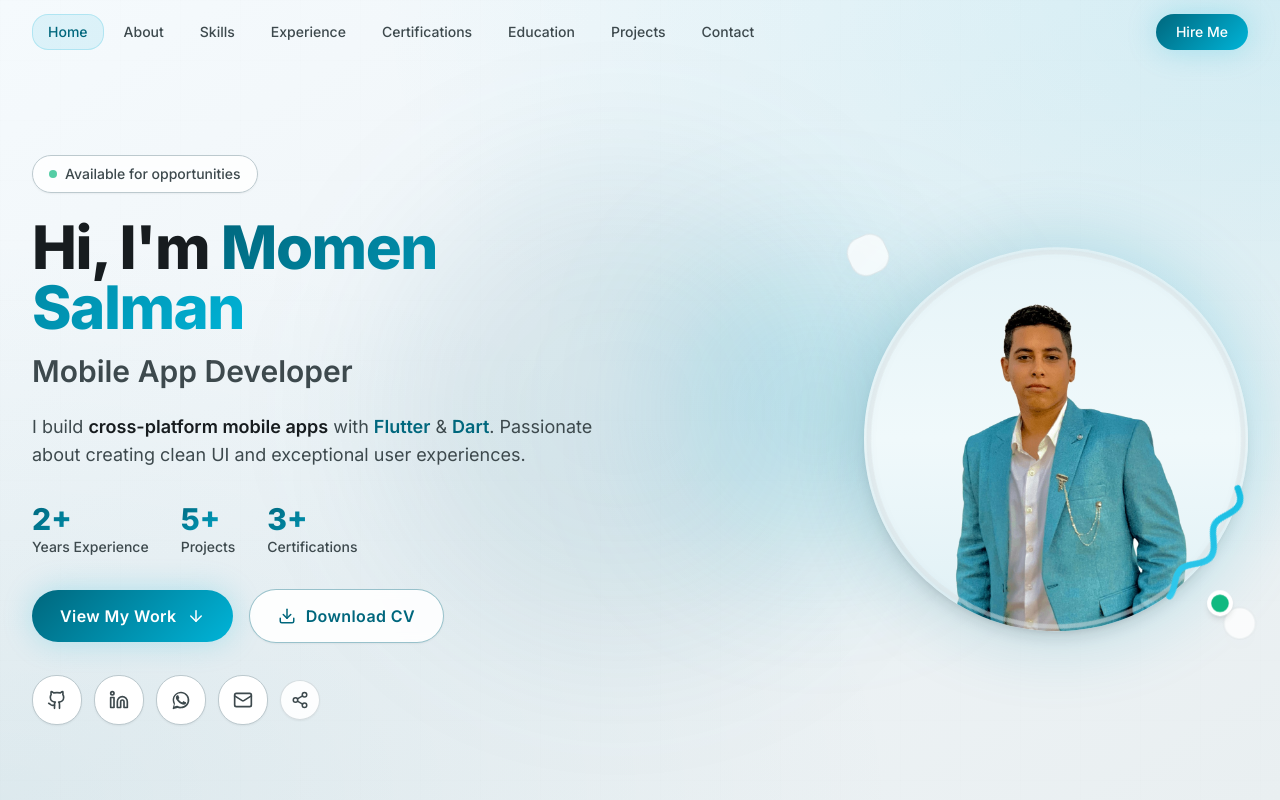
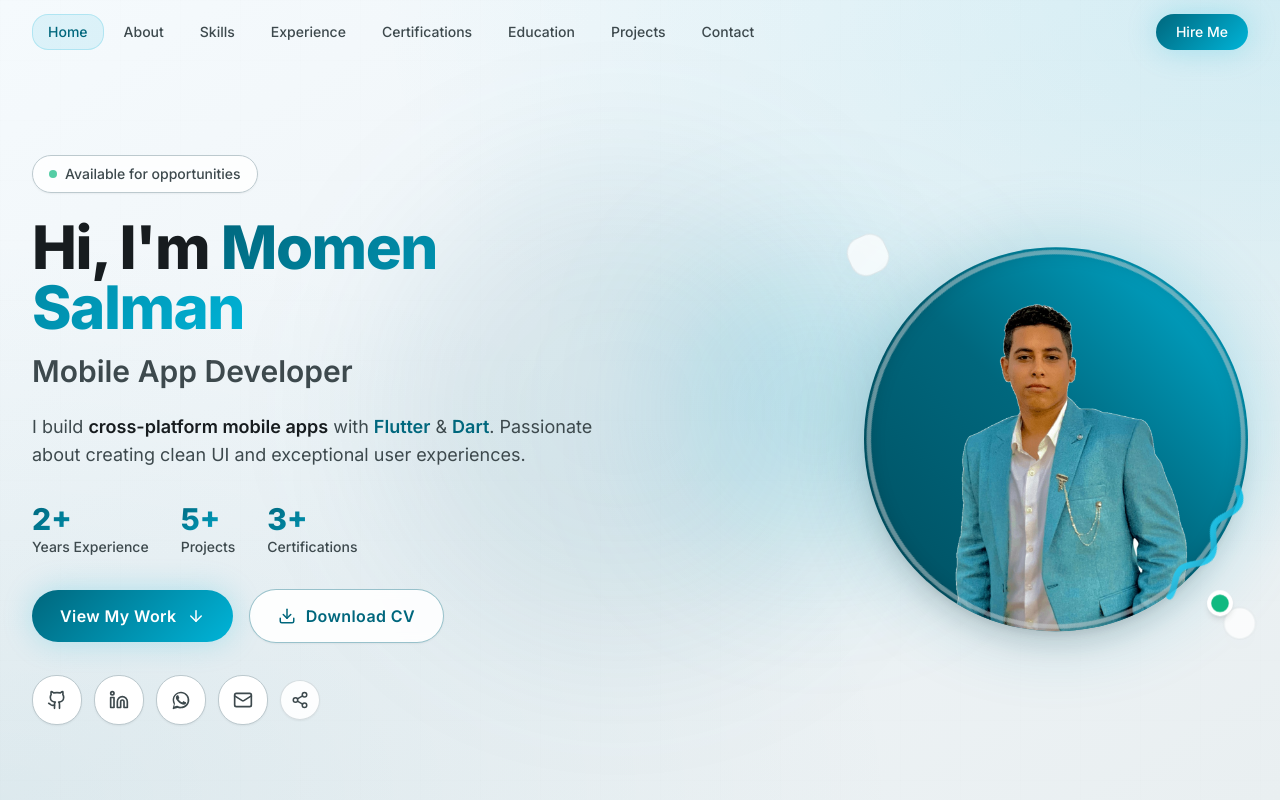
Before and after one commit to dev-momensalman/Personal-Portfolio, a React (Vite) app: page / in a window 1280 px wide. Shown: the top 800 px of the page. Built offline with nearby package versions, Linux system fonts and the light colour scheme.

Commit message:
style: set hero avatar background to teal brand gradient and bust image cache

```diff
--- a/src/sections/Hero.tsx
+++ b/src/sections/Hero.tsx
@@ -317,10 +317,10 @@ export default function Hero() {
                 </svg>
 
                 {/* Profile Photo Container */}
-                <div className="absolute inset-0 rounded-full overflow-hidden bg-gradient-to-b from-[#e6f4f8] via-[#f0f9fb] to-[#dff0f5] shadow-lg">
-                  <div className="absolute inset-0 rounded-full shadow-[inset_0_0_15px_rgba(0,103,125,0.08)] z-10 pointer-events-none" />
+                <div className="absolute inset-0 rounded-full overflow-hidden bg-gradient-to-tr from-[#004d5e] via-[#00677d] to-[#00b4d8] shadow-xl">
+                  <div className="absolute inset-0 rounded-full shadow-[inset_0_0_20px_rgba(0,0,0,0.25)] z-10 pointer-events-none" />
                   <motion.img
-                    src={`${import.meta.env.BASE_URL}profile.png`}
+                    src={`${import.meta.env.BASE_URL}profile.png?v=3`}
                     alt="Momen Salman - Mobile App Developer"
                     loading="eager"
                     decoding="async"
```
Also changed, not shown: 4 other files (tests, documents, lock files or other folders).
